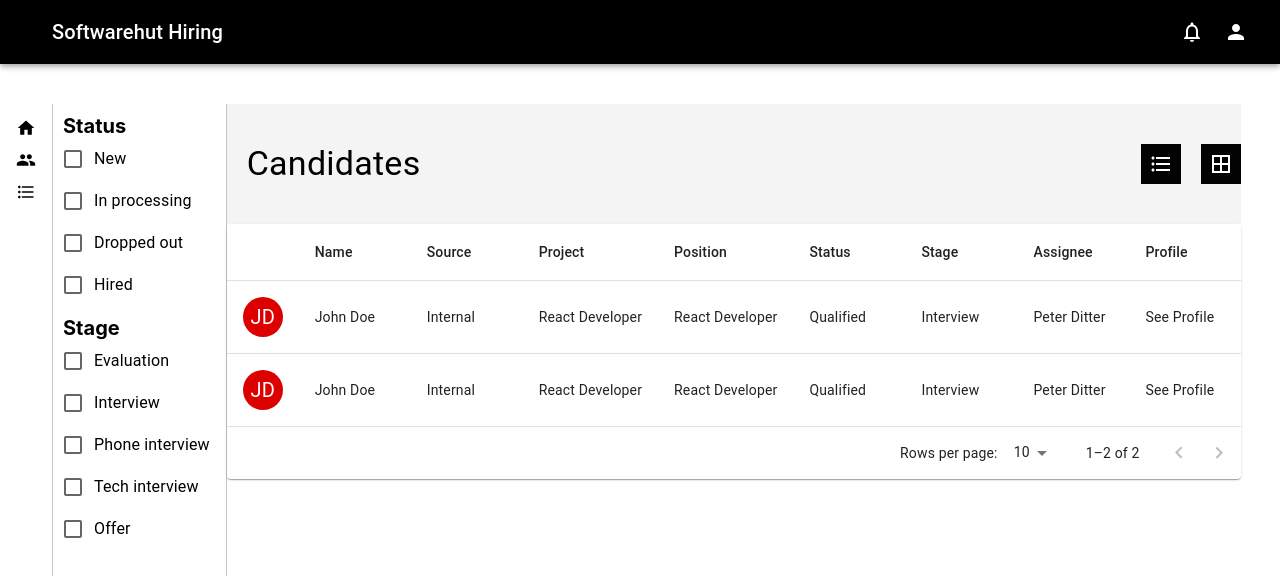
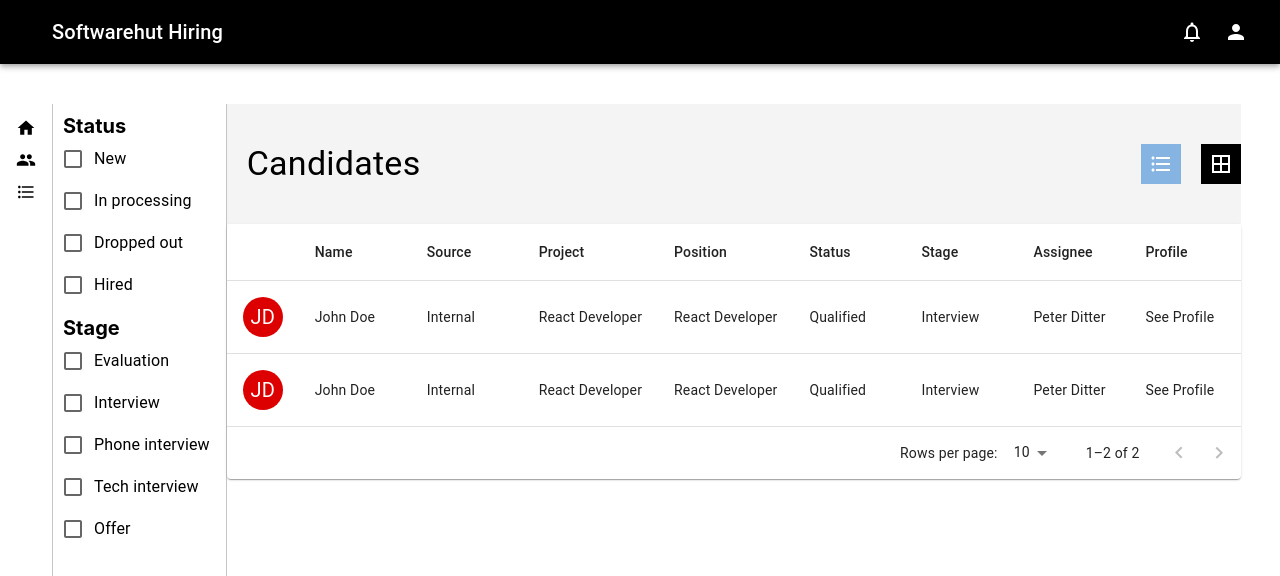
Before and after one commit to softwarehutpl/HeRo-frontend-2, a React (Create React App) app: page /candidates in a window 1280 px wide. Shown: the top 576 px of the page. Built offline with nearby package versions, Linux system fonts and the light colour scheme; the HTML template or start-up script is replaced by a standard one.

Commit message:
Fixing candidates table icons style (#37)
* adding styles folder, file

* Adding-working-icons-colors

```diff
--- a/src/modules/candidates/Candidates.tsx
+++ b/src/modules/candidates/Candidates.tsx
@@ -11,7 +11,7 @@ function Candidates() {
     <CustomDiv>
       <CheckboxFilters />
         <div>
-         <CandidatesTableHeader title="Candidates" routeOne="/candidates" routeTwo="/projects"/>
+         <CandidatesTableHeader title="Candidates"/>
             {whichTable === 0 ? <StickyHeadTable /> : <div style={{ fontSize: "200px" }}>Kaban</div>}
         </div>
     </CustomDiv>
--- a/src/modules/candidates/headerCandidates/HeaderCandidates.tsx
+++ b/src/modules/candidates/headerCandidates/HeaderCandidates.tsx
@@ -1,24 +1,20 @@
-import { TypographyTypeMap } from '@mui/material';
+
 import {HeaderBox, HeaderDiv} from "../../common/components/tableHeader/TableHeaderStyles";
 import {HeaderTypography} from "../../common/components/tableHeader/TableHeaderStyles";
-import {HeaderIconButton} from "../../common/components/headerTableIconButton/IconButton";
+import {HeaderIconButton, CandidateDisplayType} from "../../common/components/headerTableIconButton/IconButton";
 import FormatListBulletedIcon from '@mui/icons-material/FormatListBulleted';
 import BorderAllIcon from '@mui/icons-material/BorderAll';
 import { useState } from 'react';
 
 interface TextProps {
     title: string,
-    variant?: TypographyTypeMap["props"]["variant"];
     component?: React.ElementType;
-    onClick?: (event: React.MouseEvent<HTMLAnchorElement>) => void;
-    routeOne?: string;
-    routeTwo?: string;
+    onClick?: () => void;
   }
 
-export default function CandidatesTableHeader({title, component = "div", routeOne, routeTwo }:  React.PropsWithChildren<TextProps>) {
+export default function CandidatesTableHeader({title, component = "div"}:  React.PropsWithChildren<TextProps>) {
 
-  const [tableContent, setTableContent] = useState(true);
-
+  const [activeView, setActiveView] = useState<CandidateDisplayType>(CandidateDisplayType.TABLE);
 
   return (
     <HeaderBox >
@@ -26,10 +22,10 @@ export default function CandidatesTableHeader({title, component = "div", routeOn
         {title}
       </HeaderTypography>
       <HeaderDiv>
-        <HeaderIconButton  route={`${routeOne}`}>
+        <HeaderIconButton active={activeView === CandidateDisplayType.TABLE} onClick={setActiveView} type={CandidateDisplayType.TABLE}>
           <FormatListBulletedIcon />
         </HeaderIconButton>
-        <HeaderIconButton  route={`${routeTwo}`}>
+        <HeaderIconButton active={activeView === CandidateDisplayType.KABAN} onClick={setActiveView} type={CandidateDisplayType.KABAN}>
           <BorderAllIcon />
         </HeaderIconButton>
       </HeaderDiv>
--- a/src/modules/common/components/headerTableIconButton/IconButton.tsx
+++ b/src/modules/common/components/headerTableIconButton/IconButton.tsx
@@ -2,24 +2,33 @@ import {useTables } from "../../../contexts/CandidatesTablesContext"
 import { StyledIconButton } from './IconButtonStyles';
 
 
+export enum CandidateDisplayType {
+  TABLE,
+  KABAN,
+  PLUS
+}
+
 interface TextProps {
-    route?: string,
-    children?: any;
+    active: boolean;
+    onClick: (value: CandidateDisplayType) => void;
+    type: CandidateDisplayType;
+    children?: JSX.Element;
   }
 
 
 
-export function HeaderIconButton({ children }: React.PropsWithChildren<TextProps>) {
+export function HeaderIconButton({ active, onClick, type,  children }: React.PropsWithChildren<TextProps>) {
 
   const setTableState = useTables().setValue;
   const tableValue = useTables().value;
 
   const handleClick = ()=> {
     tableValue === 0 ? setTableState(1) : setTableState(0);
+    onClick(type);
   }
 
   return (
-    <StyledIconButton color="primary" onClick={() => handleClick()}>
+    <StyledIconButton  active={active} color="primary" onClick={() => handleClick()}>
         {children}
     </StyledIconButton>
 
--- a/src/modules/common/components/headerTableIconButton/IconButtonStyles.tsx
+++ b/src/modules/common/components/headerTableIconButton/IconButtonStyles.tsx
@@ -1,19 +1,18 @@
 import { styled } from '@mui/material/styles';
 import IconButton from "@mui/material/IconButton";
 
+interface IconButtonProps {
+   active: boolean;
+}
 
 
+export const StyledIconButton = styled(IconButton)<IconButtonProps>`
 
-export const StyledIconButton = styled(IconButton)`
   display: flex;
   justify-content: center;
   width: 40px;
   height: 40px;
   color: #ffffff;
   border-radius: 0;
-  background-color: #030303;
-
-  &:active {
-    background-color: #0000ff;
-  }
+  background-color: ${props => props.active ? "#1976d280" : "black"};
 `;
--- a/src/modules/projects/Projects.tsx
+++ b/src/modules/projects/Projects.tsx
@@ -1,5 +1,5 @@
-import * as React from "react";
-import { DataGrid, GridColDef, GridValueGetterParams } from "@mui/x-data-grid";
+
+import { DataGrid, GridColDef} from "@mui/x-data-grid";
 import ProjectsTableHaeder from "./headerProjects/HeaderProjects";
 import { CustomDiv } from "./ProjectsStyles";
 
@@ -51,7 +51,7 @@ const rows = [
 export default function Projects() {
   return (
     <CustomDiv>
-      <ProjectsTableHaeder title="Projects" routeOne="/candidates" />
+      <ProjectsTableHaeder title="Projects" />
       <div style={{ height: 400, width: "100%" }}>
         <DataGrid
           rows={rows}
--- a/src/modules/projects/headerProjects/HeaderProjects.tsx
+++ b/src/modules/projects/headerProjects/HeaderProjects.tsx
@@ -2,27 +2,19 @@ import { TypographyTypeMap } from '@mui/material';
 
 import {HeaderBox, HeaderDiv} from "../../common/components/tableHeader/TableHeaderStyles";
 import {HeaderTypography} from "../../common/components/tableHeader/TableHeaderStyles";
-import {HeaderIconButton} from "../../common/components/headerTableIconButton/IconButton";
+import {HeaderIconButton, CandidateDisplayType} from "../../common/components/headerTableIconButton/IconButton";
 import AddBoxOutlinedIcon from '@mui/icons-material/AddBoxOutlined';
-
-
-
-
 
 
 interface TextProps {
     title: string,
     variant?: TypographyTypeMap["props"]["variant"];
     component?: React.ElementType;
-    // onClick?: (event: React.MouseEvent<HTMLAnchorElement>) => void;
-    routeOne: string;
-    routeTwo?: string;
   }
 
 
 
-
-export default function ProjectsTableHaeder({title, component = "div", routeOne, routeTwo }:  React.PropsWithChildren<TextProps>) {
+export default function ProjectsTableHaeder({title, component = "div" }:  React.PropsWithChildren<TextProps>) {
 
   return (
     <HeaderBox >
@@ -30,7 +22,7 @@ export default function ProjectsTableHaeder({title, component = "div", routeOne,
         {title}
       </HeaderTypography>
       <HeaderDiv>
-        <HeaderIconButton  route={`${routeOne}`} >
+        <HeaderIconButton  active onClick={()=>{}} type={CandidateDisplayType.PLUS}>
           <AddBoxOutlinedIcon />
         </HeaderIconButton>
       </HeaderDiv>
```
